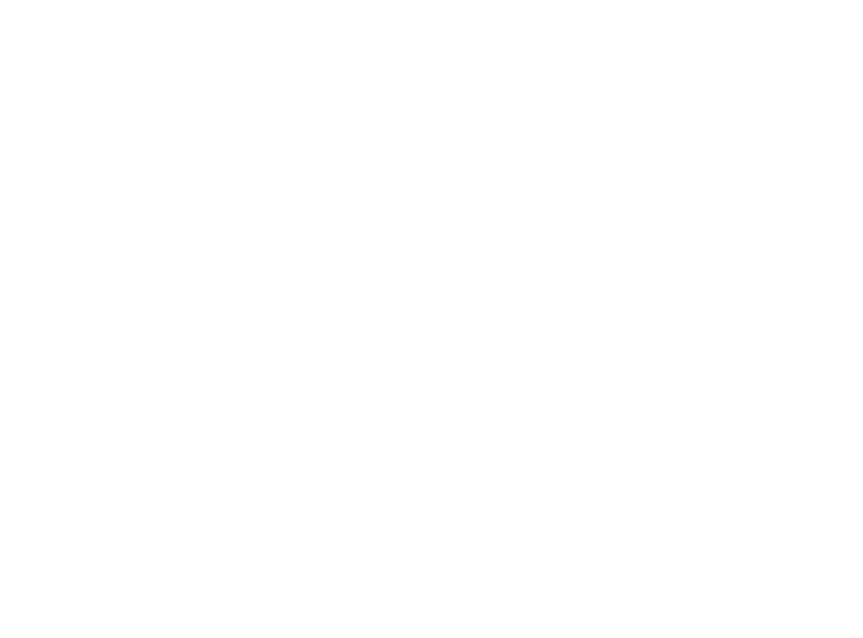
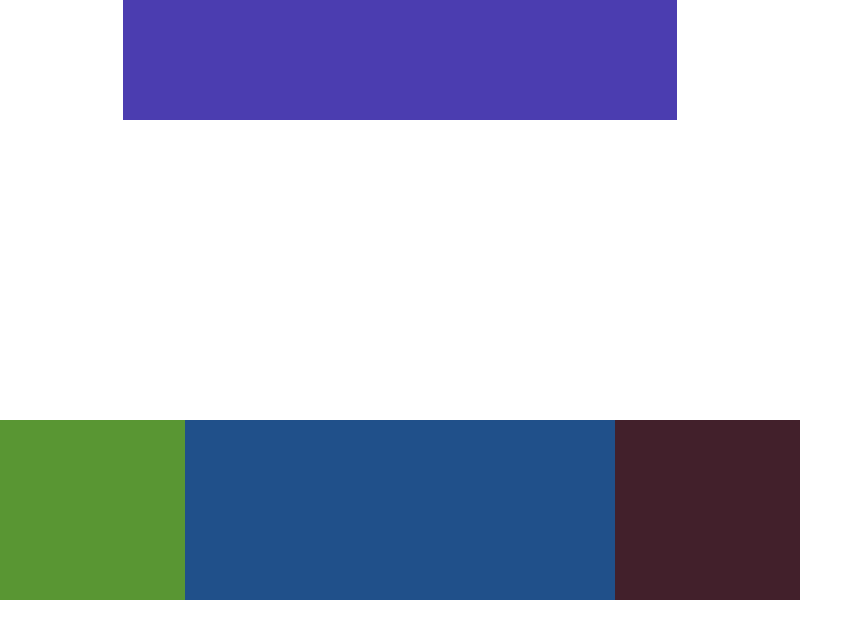
Before and after one commit to ellementul/UIGameGrid, a website: page index.html in a window 1280 px wide. Shown: the whole page, without its empty margins (0-863 px from the left). Drawn offline with Linux system fonts and the light colour scheme.

Commit message:
Boxes without centered option

```diff
--- a/index.html
+++ b/index.html
@@ -5,6 +5,34 @@
     <script type="module">
       import { Grid } from "./index.js"
       const grid = new Grid()
+      grid.createBox({
+        name: "leftBottomAngle",
+        left: 0,
+        right: -6,
+        top: -6,
+        bottom: 0
+      })
+      grid.createBox({
+        name: "rightBottomAngle",
+        left: -6,
+        right: 0,
+        top: -6,
+        bottom: 0
+      })
+      grid.createBox({
+        name: "bottomPanel",
+        left: 6,
+        right: 6,
+        top: -6,
+        bottom: 0
+      })
+      grid.createBox({
+        name: "topPanel",
+        left: 4,
+        right: 4,
+        top: 0,
+        bottom: -4
+      })
     </script>
   </body>
 </html>
--- a/index.js
+++ b/index.js
@@ -5,13 +5,14 @@ class Grid {
       height: 0,
       width: 0
     }
+    this.boxes = new Map
+
     this.computeCells()
 
     window.addEventListener("resize", () => {
       this.computeCells()
-      console.log(this.cell)
+      this.updateBoxes()
     })
-    console.log(this.cell)
   }
 
   computeCells() {
@@ -22,15 +23,60 @@ class Grid {
 
     this.cell[otherSide] = window.screen[otherSide] / Math.floor(window.screen[otherSide] / this.cell[baseSide])
   }
+
+  createBox({ name, top, right, bottom, left, centred }) {
+    name ||= "Box" + this.boxes.size
+    if(this.boxes.has(name))
+      throw new Error(`Box with name "${name}" is existed already!`)
+
+    this.boxes.set(name, new Box({
+      cellWidth: this.cell.width,
+      cellHeight: this.cell.height
+    }, {
+      top,
+      right,
+      bottom,
+      left,
+      centred
+    }))
+
+    return this.boxes.get(name)
+  }
+
+  updateBoxes() {
+    for (const [name, box] of this.boxes) {
+      box.updateSize({
+        cellWidth: this.cell.width,
+        cellHeight: this.cell.height
+      })
+    }
+  }
 }
 
 class Box {
   constructor({ cellWidth, cellHeight }, { top, right, bottom, left, centred = false }) {
+    this.element = document.createElement("div")
+    this.element.style.position = "absolute"
+    this.limits = { top, right, bottom, left, centred }
+    document.body.appendChild(this.element)
 
+    this.updateSize({ cellWidth, cellHeight })
+
+    const randomColor = Math.floor(Math.random()*16777215).toString(16)
+    this.element.style.backgroundColor = "#" + randomColor
   }
 
   updateSize({ cellWidth, cellHeight }) {
+    const x1 = this.limits.left >= 0 ? this.limits.left * cellWidth : window.screen.width + this.limits.left * cellWidth
+    const x2 = this.limits.right >= 0 ? window.screen.width - this.limits.right * cellWidth : -1 * this.limits.right * cellWidth
+    const y1 = this.limits.top >= 0 ? this.limits.top * cellHeight : window.screen.height + this.limits.top * cellHeight
+    const y2 = this.limits.bottom >= 0 ? window.screen.height - this.limits.bottom * cellHeight : -1 * this.limits.bottom * cellHeight
 
+    console.log(x1, x2)
+    this.element.style.width = (x2 - x1) + "px"
+    this.element.style.height = (y2 - y1) + "px"
+    this.element.style.top = y1 + "px"
+    this.element.style.left = x1 + "px"
   }
 }
 
```
